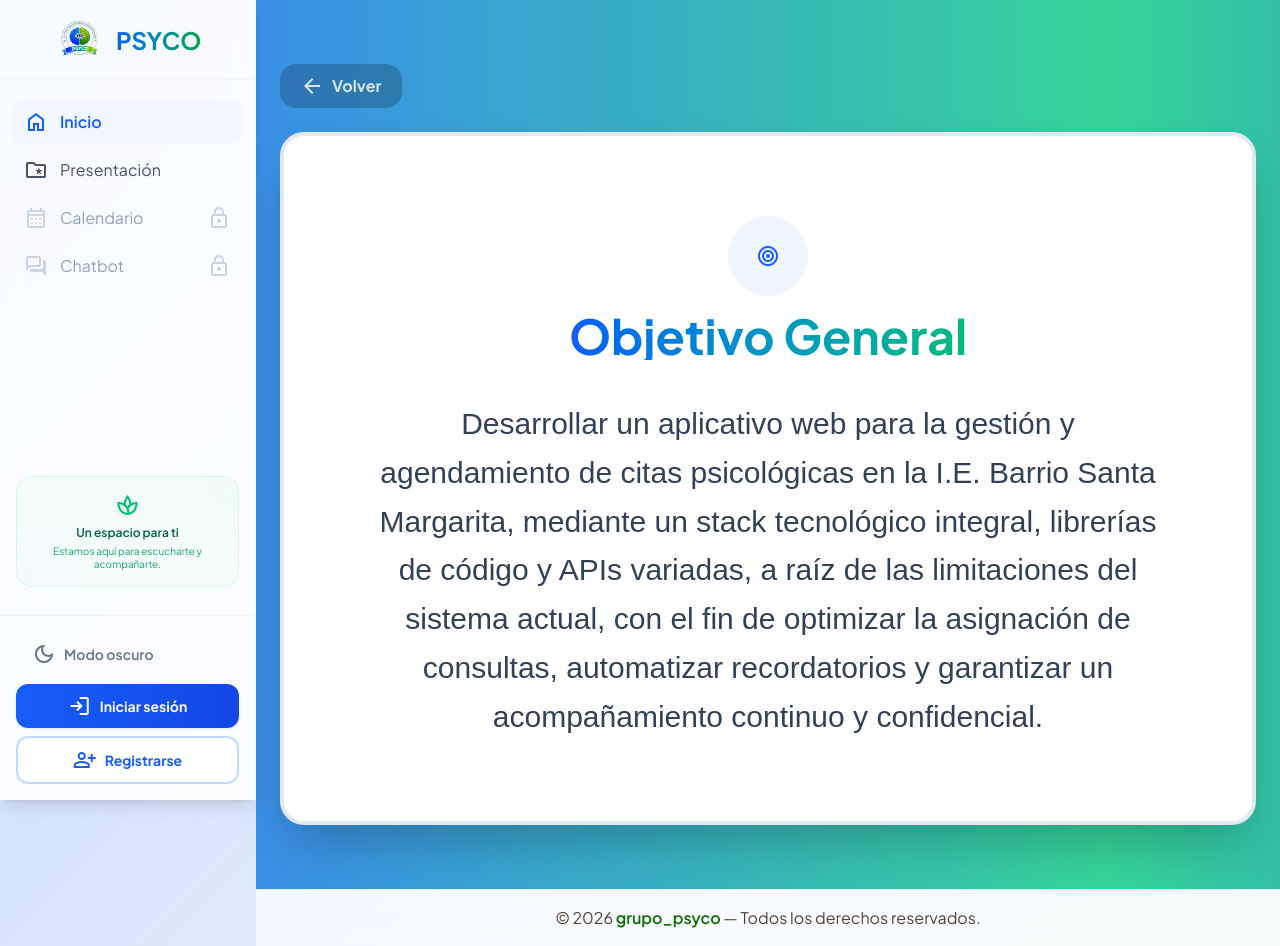
After one commit to Zamsara01/psyco_proyecto, a PHP site: page /pages/presentacion2 in a window 1280 px wide. The commit adds this page. Run offline with PHP 8.4, Linux system fonts and the light colour scheme; style sheets or scripts are compiled from the project's sources.

Commit message:
segunda card agregada con el objetivo general

```diff
--- a/app/controllers/ControllerPages.php
+++ b/app/controllers/ControllerPages.php
@@ -10,6 +10,16 @@ class ControllerPages extends Controller
     public function index(): void
     {
         $this->render('pages/home');
+    }
+
+    public function presentacion(): void
+    {
+        $this->render('pages/presentacion');
+    }
+
+    public function presentacion2(): void
+    {
+        $this->render('pages/presentacion2');
     }
 
     public function about(): void
--- /dev/null
+++ b/app/views/pages/presentacion2.php
@@ -0,0 +1,41 @@
+<!-- ═══════════════════════════════════════════════════════════
+     PSYCO — Página de Presentación 2 (Vacía)
+     ═══════════════════════════════════════════════════════════ -->
+<style>
+    @keyframes nebula-flow {
+        0% { background-position: 0% 50%; }
+        50% { background-position: 100% 50%; }
+        100% { background-position: 0% 50%; }
+    }
+    .bg-nebula {
+        background: linear-gradient(270deg, #10b981, #2563eb, #34d399, #3b82f6);
+        background-size: 300% 300%;
+        animation: nebula-flow 8s ease infinite;
+    }
+</style>
+<section class="min-h-screen py-16 px-6 bg-nebula flex flex-col items-center justify-center w-full relative">
+
+    <!-- Botón para volver atrás -->
+    <div class="w-full max-w-6xl mb-6">
+        <a href="<?= URL_BASE ?>pages/presentacion" class="inline-flex items-center gap-2 text-white/80 hover:text-white transition-colors bg-black/20 hover:bg-black/30 px-5 py-2.5 rounded-2xl backdrop-blur-sm w-max">
+            <span class="material-symbols-outlined">arrow_back</span>
+            <span class="font-bold">Volver</span>
+        </a>
+    </div>
+
+    <!-- Tarjeta de Objetivo del Proyecto -->
+    <div class="w-full max-w-6xl min-h-[60vh] bg-white rounded-3xl shadow-2xl border-4 border-solid border-slate-200 p-12 md:p-20 flex flex-col items-center justify-center text-center space-y-10">
+
+        <div class="inline-flex items-center justify-center w-20 h-20 bg-blue-50 text-blue-600 rounded-full mb-4">
+            <span class="material-symbols-outlined text-[40px]">target</span>
+        </div>
+
+        <h2 class="text-4xl md:text-5xl font-bold bg-gradient-to-r from-blue-600 to-emerald-500 bg-clip-text text-transparent">Objetivo General</h2>
+
+        <p class="text-2xl md:text-3xl text-slate-700 leading-relaxed max-w-4xl font-medium" style="font-family: 'Canva Sans', sans-serif;">
+            Desarrollar un aplicativo web para la gestión y agendamiento de citas psicológicas en la I.E. Barrio Santa Margarita, mediante un stack tecnológico integral, librerías de código y APIs variadas, a raíz de las limitaciones del sistema actual, con el fin de optimizar la asignación de consultas, automatizar recordatorios y garantizar un acompañamiento continuo y confidencial.
+        </p>
+
+    </div>
+
+</section>
--- a/app/views/partials/tailwind_sidebar.php
+++ b/app/views/partials/tailwind_sidebar.php
@@ -47,7 +47,7 @@ $isActive  = fn(string $path) => str_starts_with($urlActual, ltrim($path, '/'))
             </a>
 
             <!-- Presentación -->
-            <a href="<?= URL_BASE ?>#presentacion"
+            <a href="<?= URL_BASE ?>pages/presentacion"
                class="flex items-center gap-3 px-3 py-2.5 rounded-xl transition-all text-body-md group w-full text-left text-slate-600 dark:text-slate-300 hover:text-blue-600 dark:hover:text-blue-400 hover:bg-blue-50/50 dark:hover:bg-slate-800/60">
                 <span class="material-symbols-outlined text-[22px] shrink-0">folder_special</span>
                 Presentación
```
Also changed, not shown: app/views/pages/home.php (+0 -51 lines), app/views/pages/presentacion.php (added, +80 -0 lines).
